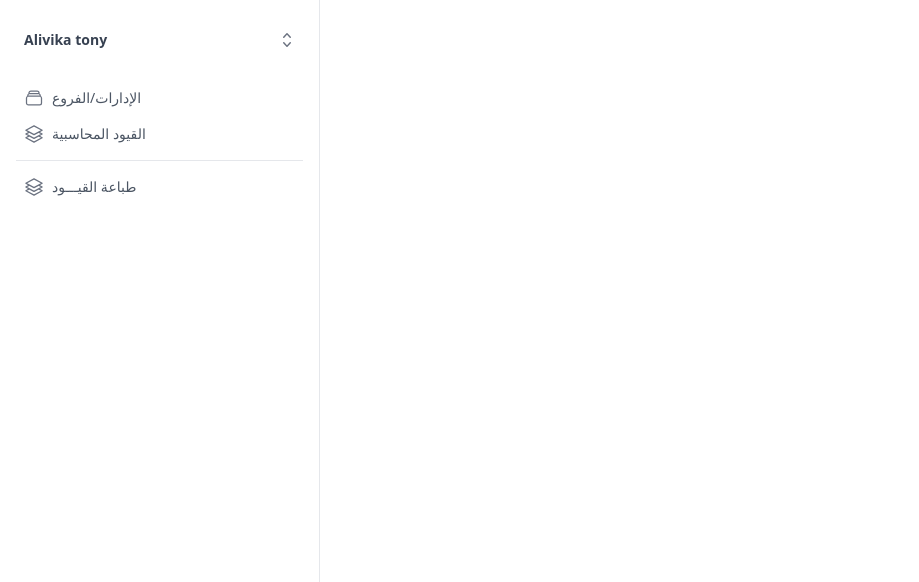
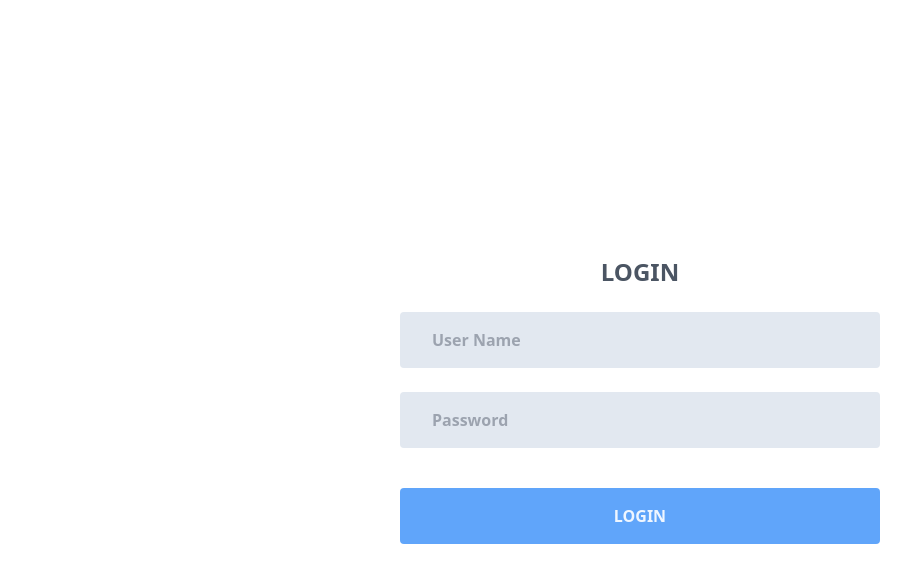
Before and after one commit to meladgheath/job_entry_front_end, a React (Create React App) app: page / in a window 1280 px wide. Shown: the top 582 px of the page, without its empty margins (0-919 px from the left). Built offline with nearby package versions, Linux system fonts and the light colour scheme.

Commit message:
add the login page and user from

```diff
--- a/package.json
+++ b/package.json
@@ -11,7 +11,7 @@
     "react": "^18.2.0",
     "react-dom": "^18.2.0",
     "react-report-builder": "^5.0.8",
-    "react-router-dom": "^6.22.3",
+    "react-router-dom": "^6.23.1",
     "react-scripts": "^5.0.1",
     "react-select": "^5.8.0",
     "web-vitals": "^2.1.4",
--- a/src/App.js
+++ b/src/App.js
@@ -1,22 +1,26 @@
 import './App.css';
 import Main from "./view/Main";
-import {BrowserRouter, Route, Routes} from "react-router-dom";
+import {Route, Routes, useNavigate} from "react-router-dom";
+
+
 import A5 from "./view/A5";
 import Login from "./view/Login";
 import Page404 from "./view/404";
+import {useBearStore} from "./controller/useBearStore";
+
 
 function App() {
 
-  return (
-      <BrowserRouter>
+    const Navigator = useNavigate()
+
+    const isLogin = useBearStore((state)=> state.isLogin)
+    return (
           <Routes>
-          <Route path="/Login" element={<Login />}/>
-          <Route path="/" element={<Main />}/>
-          <Route path="/mydoc" element={<A5 />}/>
-          <Route path="/*" element={<Page404 />}/>
+                <Route path="/" element={ isLogin ? <Main />  : <Login/>}/>
+                <Route path="/Login" element={<Login/>} />
+                <Route path="/mydoc" element={<A5 /> }/>
+              <Route path="/*" element={<Page404 />}/>
         </Routes>
-      </BrowserRouter>
   );
 }
-
 export default App;
--- a/src/controller/useBearStore.js
+++ b/src/controller/useBearStore.js
@@ -1,7 +1,10 @@
 import { create } from 'zustand'
-import {useShallow} from "zustand/react/shallow";
+
 
 export const useBearStore = create((set ) => ({
     username : null,
-    login : (username)=> set(()=>({username})),
+    name: null,
+    isLogin: false ,
+    login : (username , name)=> set(()=>({isLogin:true ,username , name})),
+    logout: ()=> set(()=> ({isLoading: false ,username: null , name: null}))
 }))
--- a/src/controller/useFetchwithID.js
+++ b/src/controller/useFetchwithID.js
@@ -1,6 +1,6 @@
 import {useEffect, useState} from "react";
 
-const useFetch = (url  , id)=> {
+const useFetch = (url  )=> {
 
 
     const [data , setData] = useState([])
@@ -8,7 +8,7 @@ const useFetch = (url  , id)=> {
     const [isLoading , setLoading ] = useState(false)
 
    useEffect(()=> {
-        fetch(url+id)
+        fetch(url)
             .then((res)=> res.json())
             .then(result => {
                 if (result.success) {
@@ -20,7 +20,7 @@ const useFetch = (url  , id)=> {
                     setLoading(false)
                 }
             }).catch((err)=> setErr(err.message))
-    },[ data , err  , id ])
+    },[url])
 
     return [ data , err , isLoading ]
 }
--- a/src/index.js
+++ b/src/index.js
@@ -1,5 +1,6 @@
 import React, {useState} from 'react';
 import ReactDOM from 'react-dom/client';
+import {BrowserRouter} from "react-router-dom";
 import './index.css';
 import App from './App';
 import reportWebVitals from './reportWebVitals';
@@ -7,7 +8,9 @@ import reportWebVitals from './reportWebVitals';
 const root = ReactDOM.createRoot(document.getElementById('root'));
 root.render(
   <React.StrictMode>
+      <BrowserRouter>
     <App />
+      </BrowserRouter>
   </React.StrictMode>
 );
 reportWebVitals();
--- a/src/view/A5.js
+++ b/src/view/A5.js
@@ -6,6 +6,7 @@ import MyUrl from "../controller/url";
 import Btn from "../component/Btn";
 
 import {convert} from "../controller/word";
+import {useBearStore} from "../controller/useBearStore";
 
 
 const A5 = () => {
@@ -14,6 +15,11 @@ const location = useLocation();
 const query = new URLSearchParams(location.search);
 const [amountBefore , setAmountBefore] = useState()
 const [amountAfter , setAmountAfter] = useState()
+
+    // const username = useBearStore((state) => state.username)
+    const name = useBearStore((state)=> state.name)
+    const username  = useBearStore((state) => state.username)
+
 
     const kyd = {
         position: 'absolute',
@@ -214,7 +220,7 @@ const [amountAfter , setAmountAfter] = useState()
     }
 
 
-    const [data , err, loading ] = useFetchwithID(MyUrl+'/restrictions/ID/',query.get('id'))
+    const [data , err, loading ] = useFetchwithID(MyUrl+'/restrictions/ID/'+query.get('id'))
 
 
     useEffect(() => {
@@ -258,7 +264,8 @@ const [amountAfter , setAmountAfter] = useState()
                             </div>
                             <div style={tird_squre}>
                                 <div style={user_name}>
-                                <p>  مســـتخدم النـــظام  :  ميلاد التاورغي   </p>
+
+                                <p dir='rtl'> مستخدم النظام  :  {name}</p>
                         </div>
                         <div style={sign}>
                             {/*<p>{username}</p>*/}
--- a/src/view/Login.js
+++ b/src/view/Login.js
@@ -1,56 +1,89 @@
-import {useRef} from "react";
+import {useRef, useState} from "react";
 import {useBearStore} from "../controller/useBearStore";
+import { useNavigate } from 'react-router-dom';
+import MyUrl from "../controller/url";
 
 
 const Login = ()=> {
 
-    const userID = useRef(null)
-    // const { username, login} = useBearStore()
-    const username = useBearStore((state)=> state.username)
+    const username = useRef(null)
+    const password = useRef(null)
+
+    const [error , setError ] = useState()
+
     const login = useBearStore((state)=> state.login)
+    const navigate = useNavigate()
 
 
     const fun = (e) => {
         e.preventDefault()
-        // loginAs(userID.current.value)
-        login(userID.current.value)
-        // alert(username.current.value)
-        // window.location.href = '/mydoc?id=1'
+
+        fetch(MyUrl+"/login", {
+            method: "POST",
+            headers:{
+                'Content-Type':'application/json'
+            },body:JSON.stringify({ username:username.current.value , password:password.current.value})
+        }).then(res => res.json())
+            .then((result)=> {
+                if (result.success) {
+                    // alert('successfully . . . '+ result.message.name)
+                    // setError(null)
+
+                    login(
+                        result.data.username.trim()
+                        , result.data.name)
+                    navigate("/")
+                }
+                else
+                    throw new Error(result.message)
+            }).catch((err)=> setError(err.message))
+            /*.finally(() => {
+                    username.current.value = ''
+                    password.current.value = ''
+                    username.current.focus()
+                })
+*/
+
+        // login(username.current.value)
+        // navigate("/")
+    }
+    const red = {
+        fontFamily: 'Montserrat',
+        fontSize: '20px',
+        color: 'red'
+
     }
     return (
 
         <form onSubmit={fun}>
             <div class="flex justify-center h-screen w-screen items-center">
                 <div class="w-full md:w-1/2 flex flex-col items-center ">
-                    <h1 class="text-center text-2xl font-bold text-gray-600 mb-6">{username}LOGIN</h1>
+                    <h1 class="text-center text-2xl font-bold text-gray-600 mb-6">LOGIN</h1>
                     <div class="w-3/4 mb-6">
-                        <input ref={userID} type="text" name="email" id="email"
+                        <input ref={username} type="text" name="username" id="username"
                                class="w-full py-4 px-8 bg-slate-200 placeholder:font-semibold rounded hover:ring-1 outline-blue-500"
                                placeholder="User Name"/>
                     </div>
                     <div class="w-3/4 mb-6">
-                        <input type="password" name="password" id="password"
+                        <input ref={password} type="password" name="password" id="password"
                                class="w-full py-4 px-8 bg-slate-200 placeholder:font-semibold rounded hover:ring-1 outline-blue-500 "
                                placeholder="Password"/>
                     </div>
-                    {/*<div class="w-3/4 flex flex-row justify-between">
-                    <div class=" flex items-center gap-x-1">
-                        <input type="checkbox" name="remember" id="" class=" w-4 h-4  " />
-                            <label for="" class="text-sm text-slate-400">Remember me</label>
-                    </div>
-                    <div>
-                        <a href="#" class="text-sm text-slate-400 hover:text-blue-500">Forgot?</a>
-                    </div>
-                </div>*/}
+
 
                     <div class="w-3/4 mt-4">
                         <button type="submit"
                                 className="py-4 bg-blue-400 w-full rounded text-blue-50 font-bold hover:bg-blue-700"> LOGIN
                         </button>
+
                     </div>
+                    <p style={red}> {error} </p>
                 </div>
+
             </div>
+
         </form>
+
     )
 }
 
--- a/src/view/Main.js
+++ b/src/view/Main.js
@@ -4,6 +4,8 @@ import Restrictions from "./Restrictions";
 import PrintPage from "./PrintPage";
 import Account from "./account";
 import {useBearStore} from "../controller/useBearStore";
+import UserInfo from "./UserInfo";
+import {useNavigate} from "react-router-dom";
 
 
 
@@ -50,6 +52,11 @@ const Menu = (props) => {
 
 const Sidebar = () => {
     const username = useBearStore((state)=> state.username)
+    const name = useBearStore((state)=> state.name)
+    const logout = useBearStore((state)=> state.logout)
+
+    const Navigator = useNavigate()
+
 
     const mohasaba = [
         /*{
@@ -94,6 +101,16 @@ const Sidebar = () => {
             </svg>,
             ev:'print'
         },
+        {
+            href: 'javascript:void(0)',
+            name: 'Users',
+            icon: <svg xmlns="http://www.w3.org/2000/svg" fill="none"  viewBox="0 0 24 24" strokeWidth={1.5} stroke="currentColor" className="w-5 h-5">
+                <path
+                    d="M17 11.8c-0.28-1.4-1.4-2.52-2.84-2.84-0.36-1.68-1.84-2.92-3.6-2.92h-6.88c-2.040 0-3.68 1.64-3.68 3.68v6.88c0 1.76 1.24 3.24 2.92 3.6 0.28 1.4 1.4 2.52 2.84 2.84 0.36 1.68 1.84 2.92 3.6 2.92h6.88c2.040 0 3.68-1.64 3.68-3.68v-6.88c0-1.76-1.24-3.24-2.92-3.6zM18.24 15.4v6.88c0 0.080 0 0.16 0 0.24-0.48-1.12-1.32-2.080-2.4-2.72 0.24-0.48 0.36-1 0.36-1.56 0-1.88-1.52-3.4-3.4-3.4s-3.4 1.52-3.4 3.4c0 0.56 0.12 1.080 0.36 1.56-1.080 0.64-1.88 1.6-2.4 2.72 0-0.080 0-0.16 0-0.24v-6.88c0-1.12 0.88-2 2-2h6.88c1.12 0 2 0.88 2 2zM11.040 18.28c0-0.96 0.76-1.72 1.72-1.72s1.72 0.76 1.72 1.72c0 0.96-0.76 1.72-1.72 1.72-0.92 0-1.72-0.76-1.72-1.72zM1.68 16.6v-6.88c0-1.12 0.88-2 2-2h6.88c0.8 0 1.48 0.48 1.8 1.16h-5.84c-2.040 0-3.68 1.64-3.68 3.68v5.88c-0.68-0.32-1.16-1.040-1.16-1.84zM4.52 19.44v-6.88c0-1.12 0.88-2 2-2h6.88c0.8 0 1.48 0.48 1.8 1.16h-5.84c-2.040 0-3.68 1.64-3.68 3.68v5.88c-0.68-0.32-1.16-1.040-1.16-1.84zM9.36 24.28c-0.28 0-0.52-0.040-0.76-0.16 0-0.040 0.040-0.080 0.040-0.12 0.28-1.24 1.12-2.32 2.28-2.92 0.56 0.36 1.2 0.56 1.88 0.56s1.36-0.2 1.88-0.56c1.16 0.6 2 1.64 2.28 2.92 0 0.040 0.040 0.080 0.040 0.12-0.24 0.080-0.48 0.16-0.76 0.16h-6.88z">
+                </path>
+            </svg>,
+            ev:'users'
+        }
         /* {
              href: '#',
              name: 'Page',
@@ -108,10 +125,12 @@ const Sidebar = () => {
         {
             href: 'javascript:void(0)',
             name: 'Rating',
-            icon: <svg xmlns="http://www.w3.org/2000/svg" fill="none" viewBox="0 0 24 24" strokeWidth={1.5} stroke="currentColor" className="w-5 h-5">
-                <path strokeLinecap="round" strokeLinejoin="round" d="M6.429 9.75L2.25 12l4.179 2.25m0-4.5l5.571 3 5.571-3m-11.142 0L2.25 7.5 12 2.25l9.75 5.25-4.179 2.25m0 0L21.75 12l-4.179 2.25m0 0l4.179 2.25L12 21.75 2.25 16.5l4.179-2.25m11.142 0l-5.571 3-5.571-3" />
+            icon: <svg xmlns="http://www.w3.org/2000/svg" fill="none" viewBox="0 0 24 24" strokeWidth={1.5}
+                       stroke="currentColor" className="w-5 h-5">
+                <path strokeLinecap="round" strokeLinejoin="round"
+                      d="M6.429 9.75L2.25 12l4.179 2.25m0-4.5l5.571 3 5.571-3m-11.142 0L2.25 7.5 12 2.25l9.75 5.25-4.179 2.25m0 0L21.75 12l-4.179 2.25m0 0l4.179 2.25L12 21.75 2.25 16.5l4.179-2.25m11.142 0l-5.571 3-5.571-3"/>
             </svg>,
-            ev:'rating'
+            ev: 'rating'
         },
         {
             href: 'javascript:void(0)',
@@ -262,10 +281,17 @@ const Sidebar = () => {
                 return <PrintPage/>
             case 'account' :
                 return <Account />
+            case 'users' :
+                return <UserInfo />
             default:
                 return null;
         }
     };
+
+    const onLogout = () => {
+        logout()
+        Navigator('/Login')
+    }
 
     return (
         <>
@@ -276,11 +302,11 @@ const Sidebar = () => {
                         <div className="w-full flex items-center gap-x-4">
                             {/*<img src="https://randomuser.me/api/portraits/women/79.jpg" className="w-10 h-10 rounded-full" />*/}
                             <div>
-                                <span className="block text-gray-700 text-sm font-semibold">Alivika tony</span>
+                                <span className="block text-gray-700 text-sm font-semibold">{name}</span>
                                 <span
                                     className="block mt-px text-gray-600 text-xs"
                                 >
-                                    {username}
+
                                 </span>
 
                             </div>
@@ -297,7 +323,7 @@ const Sidebar = () => {
                                     isProfileActive ? (
                                         <div className="absolute z-10 top-12 right-0 w-64 rounded-lg bg-white shadow-md border text-sm text-gray-600">
                                             <div className="p-2 text-left">
-                                                <span className="block text-gray-500/80 p-2">alivika@gmail.com</span>
+                                                {/*<span className="block text-gray-500/80 p-2">alivika@gmail.com</span>
                                                 <a href="javascript:void(0)" className="block w-full p-2 text-left rounded-md hover:bg-gray-50 active:bg-gray-100 duration-150">
                                                     Add another account
                                                 </a>
@@ -310,8 +336,10 @@ const Sidebar = () => {
                                                         <option>Dark</option>
                                                         <option>Light</option>
                                                     </select>
-                                                </div>
-                                                <button className="block w-full p-2 text-left rounded-md hover:bg-gray-50 active:bg-gray-100 duration-150">
+                                                </div>*/}
+                                                <button className="block w-full p-2 text-left rounded-md hover:bg-gray-50 active:bg-gray-100 duration-150"
+                                                        onClick={onLogout}
+                                                >
                                                     Logout
                                                 </button>
                                             </div>
@@ -326,9 +354,9 @@ const Sidebar = () => {
                         <ul className="text-sm font-medium flex-1">
                             {
                                 mohasaba.map((item, idx) => (
+                                    (item.ev !== 'users' || username === '104734') ?
+                                <li key={idx}>
 
-
-                                    <li key={idx}>
                                         {(idx == 2 ) &&<div className="pt-2 mt-2 border-t">
                                         </div>}
                                         <a href='#'
@@ -337,8 +365,7 @@ const Sidebar = () => {
                                             <div className="text-gray-500">{item.icon}</div>
                                             {item.name}
                                         </a>
-
-                                    </li>
+                                    </li> : <p></p>
                                 ))
                             }
                         </ul>
--- a/src/view/Restrictions.js
+++ b/src/view/Restrictions.js
@@ -27,7 +27,7 @@ const Restrictions = () => {
     const accountName = useRef(null)
 
 
-    const [tadata , taerr] = useFetchwithID(MyUrl+'/restrictions/',restID)
+    const [tadata , taerr] = useFetchwithID(MyUrl+'/restrictions/'+restID)
     const [data , err ] = useFetch(MyUrl+'/management')
 
     const fun = (e)=> {
--- /dev/null
+++ b/src/view/UserInfo.js
@@ -0,0 +1,52 @@
+import Title from "../component/Title";
+import React, {useRef} from "react";
+import Inputs from "../component/Inputs";
+import Btn from "../component/Btn";
+import MyUrl from "../controller/url";
+import {clear} from "@testing-library/user-event/dist/clear";
+
+const UserInfo = () => {
+
+    const name = useRef(null)
+    const username = useRef(null)
+    const password = useRef(null)
+    const fun = (e) => {
+        e.preventDefault();
+        // console.log(name.current.value,username.current.value,password.current.value)
+        fetch(MyUrl+"/users", {
+            method: "POST",
+            headers:{
+                'Content-Type':'application/json'
+            },body:JSON.stringify({name:name.current.value , username:username.current.value , password:password.current.value})
+        }).then(res => res.json())
+            .then((result)=> {
+                if (result.success)
+                    alert('successfully . . . ')
+                else
+                    throw new Error(result.message)
+            }).catch((err)=> alert(err.message))
+            .finally(() => clear())
+
+        const clear = ()=> {
+            name.current.value = ''
+            username.current.value = ''
+            password.current.value = ''
+        }
+    }
+
+    return (
+        <div className="flex items-center justify-center p-12">
+            <div className="mx-auto w-full max-w-[550px] bg-white">
+                <Title title='Users Info'  />
+                <form onSubmit={fun}>
+                    <Inputs name='Name' label='Name' holder='name of User ' r={name}/>
+                    <Inputs name='username' label='UserName' holder='UserName' r={username}/>
+                    <Inputs name='password' label='Password' holder='Password' r={password}/>
+                    <Btn type='submit' caption='SAVE' />
+                </form>
+            </div>
+        </div>
+    )
+}
+
+export default UserInfo
```
Also changed, not shown: src/view/PrintPage.js (+11 -2 lines), 1 other file (tests, documents, lock files or other folders).
